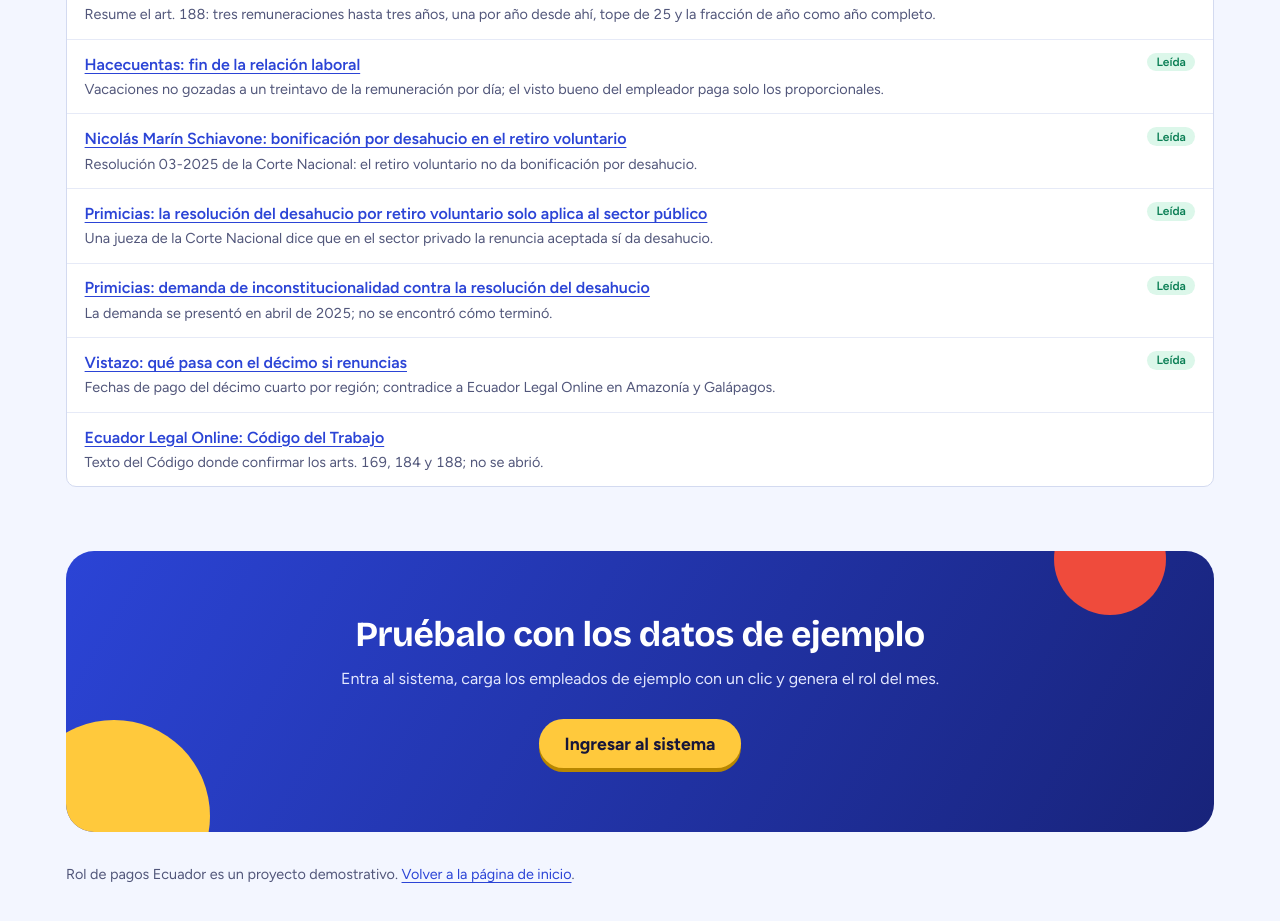
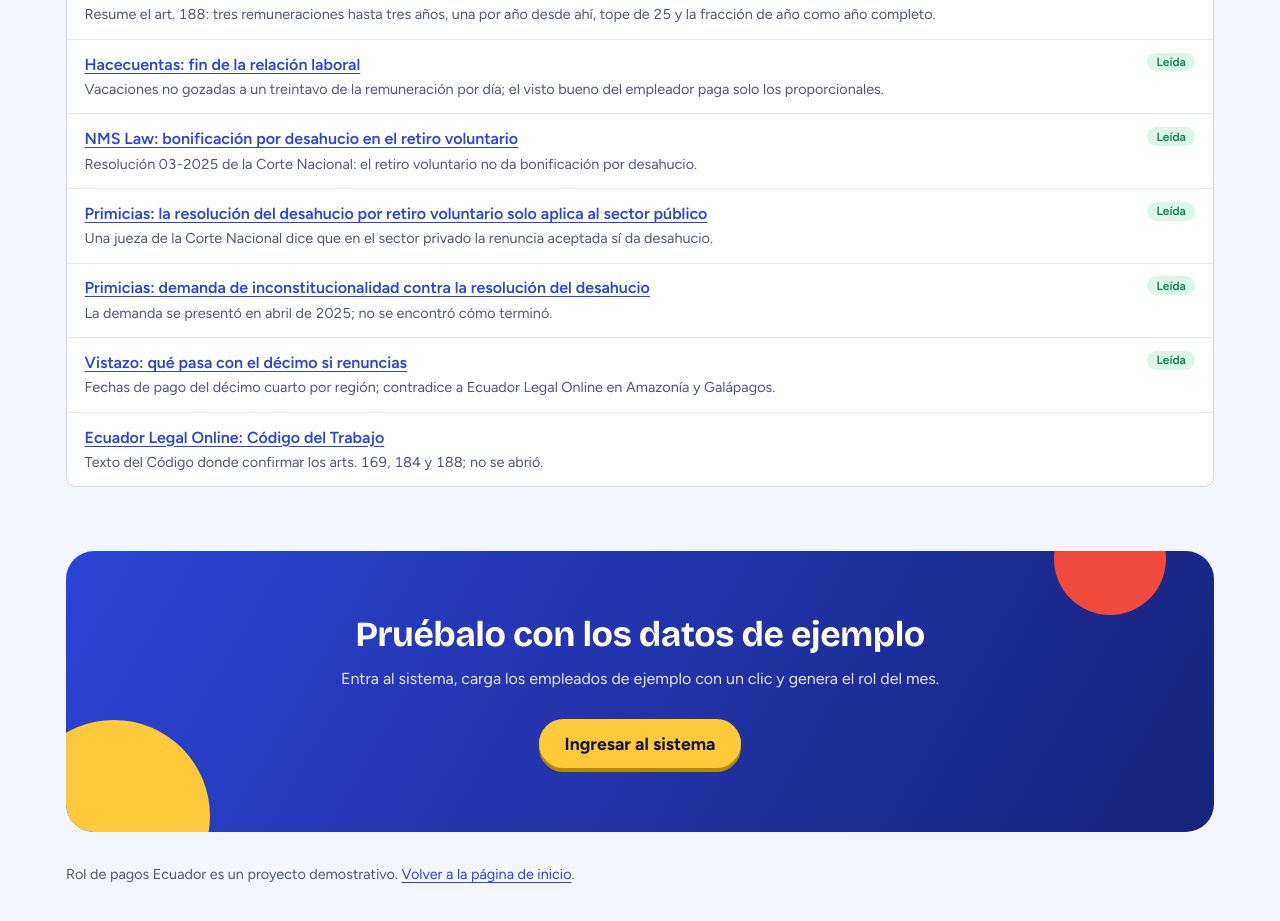
Before and after one commit to kiramman-mp3/sistema-rol-pagos-erp, an Angular app in the folder frontend/: page /informacion in a window 1280 px wide. Shown: the part 9640-10561 px from the top of the page. Built offline with nearby package versions, Linux system fonts and the light colour scheme.

Commit message:
docs: use the law firm name as the page shows it

```diff
--- a/frontend/src/app/core/fuentes.ts
+++ b/frontend/src/app/core/fuentes.ts
@@ -463,7 +463,7 @@ export const GRUPOS_FUENTES: GrupoFuentes[] = [
         leida: true,
       },
       {
-        titulo: 'Nicolás Marín Schiavone: bonificación por desahucio en el retiro voluntario',
+        titulo: 'NMS Law: bonificación por desahucio en el retiro voluntario',
         url: 'https://nmslaw.com.ec/blog/2025/02/03/corte-nacional-bonificacion-desahucio-retiro-voluntario-ecuador/',
         uso: 'Resolución 03-2025 de la Corte Nacional: el retiro voluntario no da bonificación por desahucio.',
         leida: true,
```
